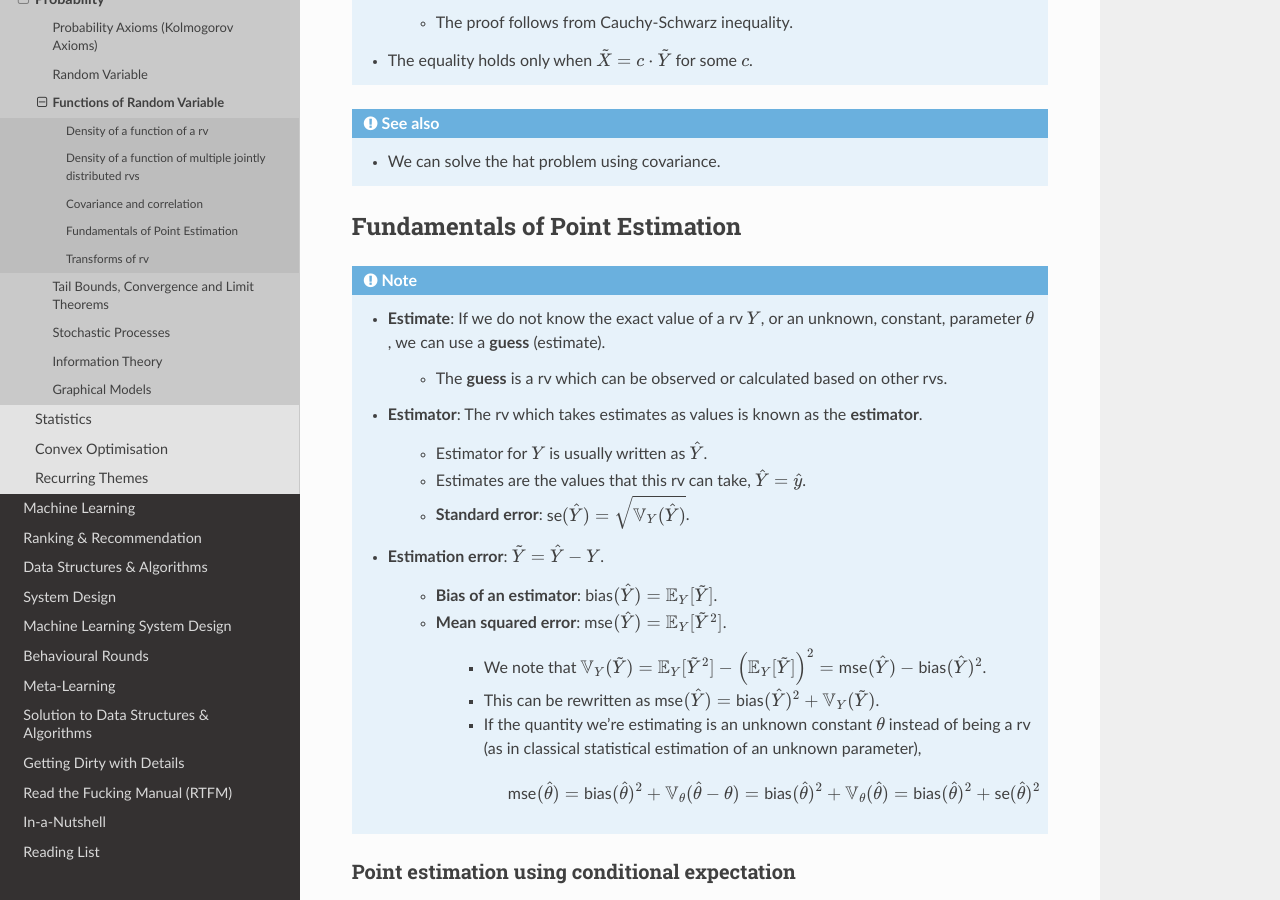
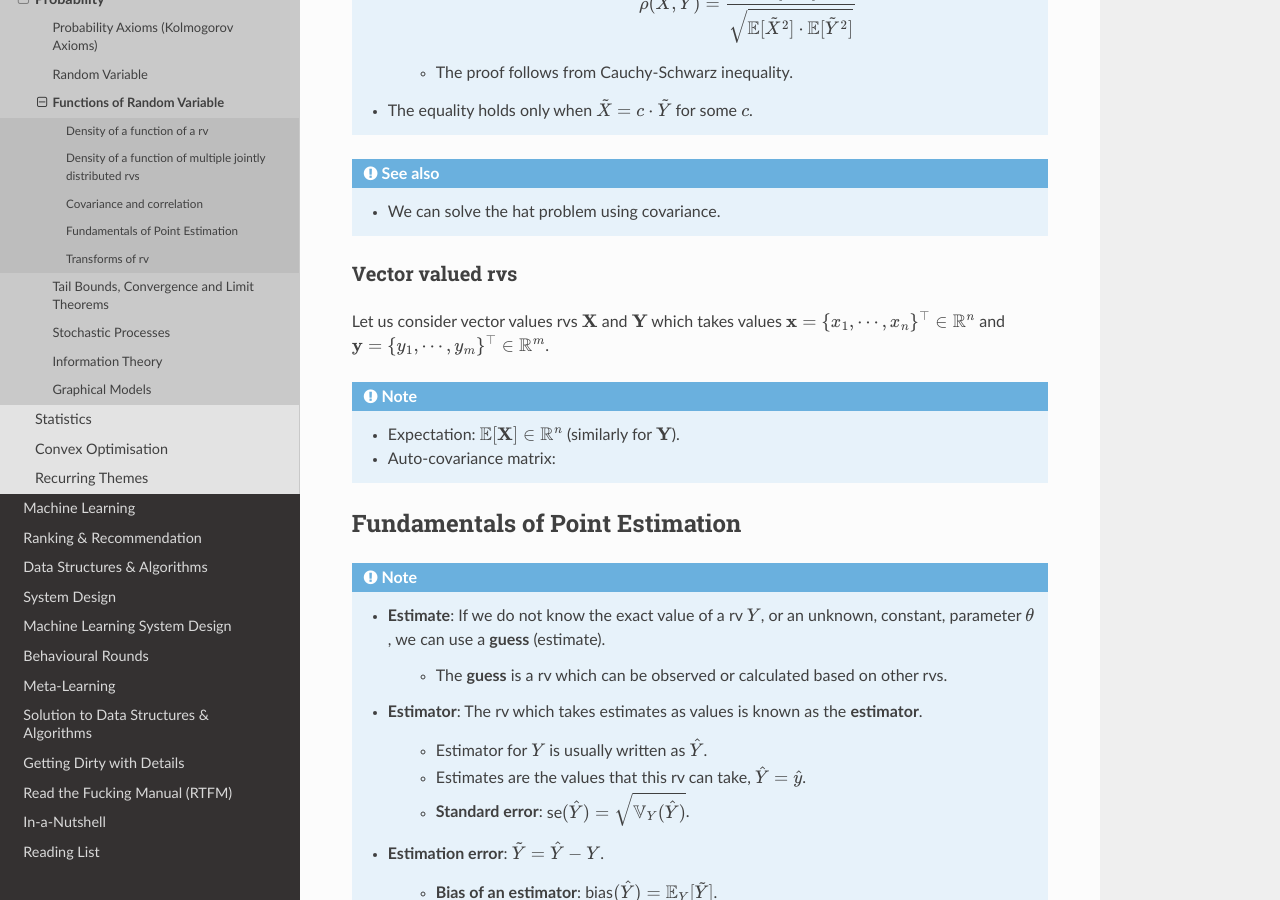
Before and after one commit to uselesstechjunks/leetcode, a Sphinx documentation site: the page built from docs/source/math/prob/func.rst, in a window 1280 px wide and 900 px high, scrolled down 3985 px. Built offline with Sphinx 7.4.7 and the Read the Docs theme 2.0.0, drawn with Linux system fonts in a browser that asks for light colours.

Commit message:
Update func.rst

```diff
--- a/docs/source/math/prob/func.rst
+++ b/docs/source/math/prob/func.rst
@@ -102,6 +102,9 @@ Continuous case
 ******************************************************************************************
 Covariance and correlation
 ******************************************************************************************
+
+Scalar valued rvs
+==========================================================================================
 Covariance is defined between two rvs as :math:`\mathrm{Cov}(X,Y)=\mathbb{E}[(X-\mathbb{E}[X])(Y-\mathbb{E}[Y])]`.
 
 .. note::
@@ -131,6 +134,14 @@ Covariance is defined between two rvs as :math:`\mathrm{Cov}(X,Y)=\mathbb{E}[(X-
 
 .. seealso::
 	* We can solve the hat problem using covariance.
+
+Vector valued rvs
+==========================================================================================
+Let us consider vector values rvs :math:`\mathbf{X}` and :math:`\mathbf{Y}` which takes values :math:`\mathbf{x}=\{x_1,\cdots,x_n\}^\top\in\mathbb{R}^n` and :math:`\mathbf{y}=\{y_1,\cdots,y_m\}^\top\in\mathbb{R}^m`.
+
+.. note::
+	* Expectation: :math:`\mathbb{E}[\mathbf{X}]\in\mathbb{R}^n` (similarly for :math:`\mathbf{Y}`).
+	* Auto-covariance matrix:
 
 ******************************************************************************************
 Fundamentals of Point Estimation
```
